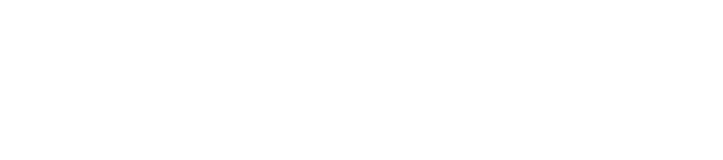
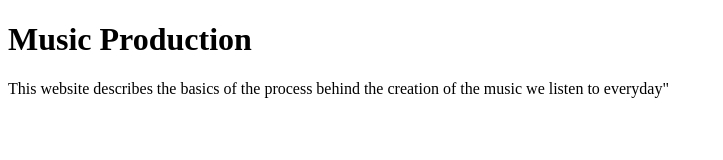
Before and after one commit to amorobert/amorobert.github.io, a plain HTML site: page index.html in a window 1280 px wide. Shown: the whole page, without its empty margins (0-723 px from the left). Drawn offline with Linux system fonts and the light colour scheme.

Commit message:
Added in brief website description to index file

```diff
--- a/index.html
+++ b/index.html
@@ -1,10 +1,10 @@
 <!DOCTYPE html>
 <html>
   <head>
-    <meta charset="utf-8">
-    <title></title>
+    <title>Music Production</title>
   </head>
   <body>
-
+<h1>Music Production</h1>
+<p>This website describes the basics of the process behind the creation of the music we listen to everyday"</p>
   </body>
 </html>
```
